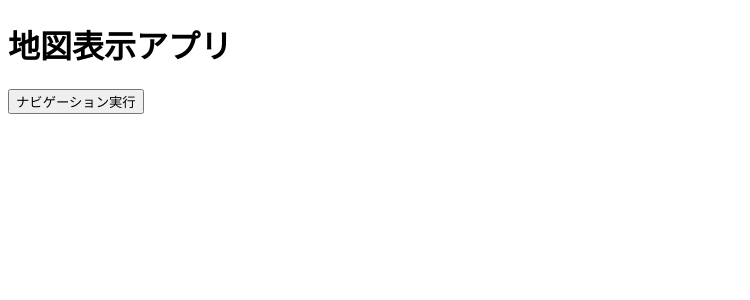
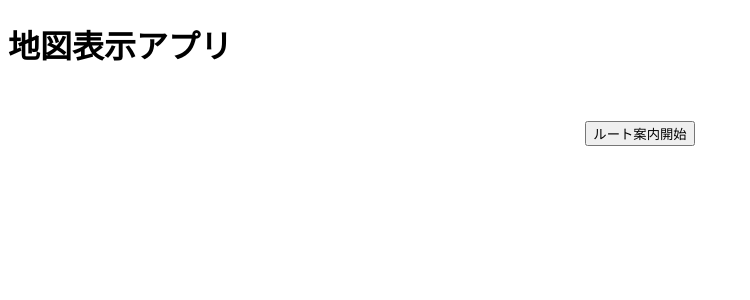
Before and after one commit to iwle2004/E-Bike, a React (Create React App) app: page / in a window 1280 px wide. Shown: the top 300 px of the page, without its empty margins (0-750 px from the left). Built offline with nearby package versions, Linux system fonts and the light colour scheme.

Commit message:
ルート生成中にローディングマークを追加

```diff
--- a/src/MapViewer.js
+++ b/src/MapViewer.js
@@ -2,26 +2,38 @@ import React, { useState } from "react";
 
 const MapViewer = () => {
   const [mapUrl, setMapUrl] = useState(null);
+  const [loading, setLoading] = useState(false); // ローディング状態
 
-  const handleRunNavigation = async () => {
+  const handleRunPython = async () => {
+    setLoading(true);      // スピナー表示
+    setMapUrl('');         // 出力クリア
+
     try {
-      const res = await fetch("http://localhost:5000/run-navigation");
-      const json = await res.json();
-      if (json.status === "success") {
+      const res = await fetch('http://localhost:5000/run-navigation');
+      const data = await res.json();
+
+      if (data.status === "success") {
         setMapUrl("http://localhost:5000/get-map");
-      } else {
-        alert("ナビゲーション実行に失敗しました");
       }
     } catch (error) {
-      console.error(error);
-      alert("通信エラーが発生しました");
+      setMapUrl('エラーが発生しました：' + error.message);
+    } finally {
+      setLoading(false);   // スピナー非表示
     }
   };
 
   return (
-    <div>
-      <button onClick={handleRunNavigation}>ナビゲーション実行</button>
-      {mapUrl && (
+    <div style={{ textAlign: 'center', padding: '2rem' }}>
+
+      <button onClick={handleRunPython} disabled={loading}>
+        {loading ? 'ルート作成中...' : 'ルート案内開始'}
+      </button>
+
+      {/* スピナー表示 */}
+      {loading && <div className="spinner" style={{ marginTop: '1rem' }}></div>}
+
+      {/* 地図を表示 */}
+      {!loading && mapUrl && (
         <iframe
           title="TSP Map"
           src={mapUrl}
@@ -30,8 +42,26 @@ const MapViewer = () => {
           style={{ border: "none", marginTop: 20 }}
         />
       )}
+
+      {/* スピナーのCSS */}
+      <style>{`
+        .spinner {
+          width: 40px;
+          height: 40px;
+          border: 5px solid #ccc;
+          border-top: 5px solid #3498db;
+          border-radius: 50%;
+          animation: spin 1s linear infinite;
+          margin: auto;
+        }
+
+        @keyframes spin {
+          0%   { transform: rotate(0deg); }
+          100% { transform: rotate(360deg); }
+        }
+      `}</style>
     </div>
   );
-};
+}
 
 export default MapViewer;
```
